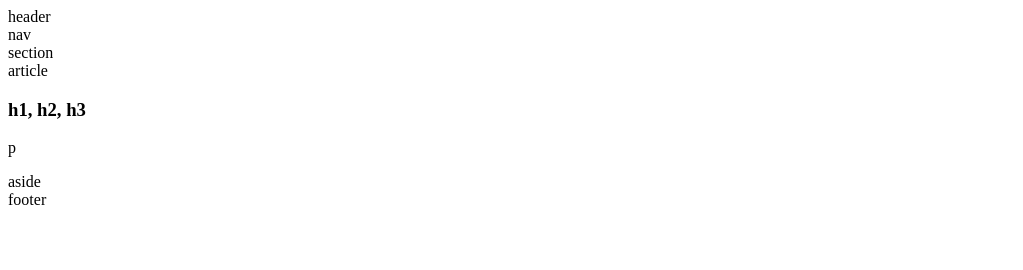
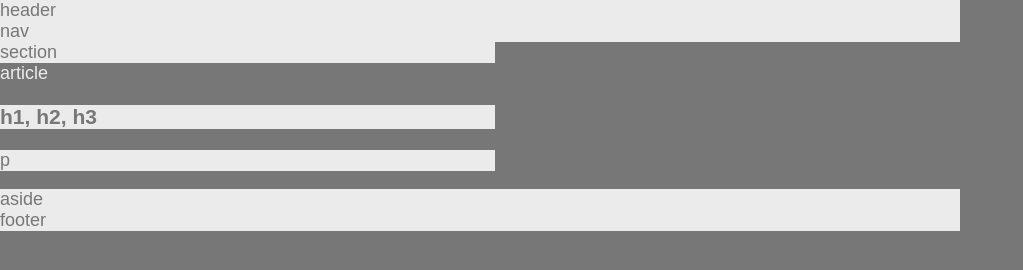
Before and after one commit to jonpking/HW-Wireframe, a plain HTML site: page index.html in a window 1280 px wide. Shown: the whole page, without its empty margins (0-1023 px from the left). Drawn offline with Linux system fonts and the light colour scheme.

Commit message:
add wrapper to HTML and set up basic CSS specs from instructions

```diff
--- a/index.html
+++ b/index.html
@@ -11,6 +11,7 @@
     <nav>
         nav
     </nav>
+    <div id="wrapper">
         <section>
             section
             <article>
@@ -26,6 +27,7 @@
         <aside>
             aside
         </aside>
+    </div>
     <footer>
         footer
     </footer>
--- a/style.css
+++ b/style.css
@@ -0,0 +1,54 @@
+html {
+    margin: 0;
+    padding: 0;
+}
+
+body {
+    margin: 0;
+    padding: 0;
+    font-family: Arial, "Helvetica Neue", Helvetica, sans-serif;
+    color: #777;
+    background: #777;
+    width: 960px;
+    font-size: 18px;
+}
+
+header {
+    background: #ebebeb;
+}
+
+nav {
+    background: #ebebeb;
+}
+
+section {
+    background: #ebebeb;
+    width: 495px;
+}
+
+aside {
+    background: #ebebeb;
+}
+
+footer {
+    background: #ebebeb;
+}
+
+article {
+    color: #ebebeb;
+    background: #777;
+}
+
+h1 {
+    color: #777;
+    background: #ebebeb;
+}
+
+p {
+    color: #777;
+    background: #ebebeb;
+}
+
+#wrapper {
+
+}
```
Lines whose indentation alone changed are shown as unchanged.
